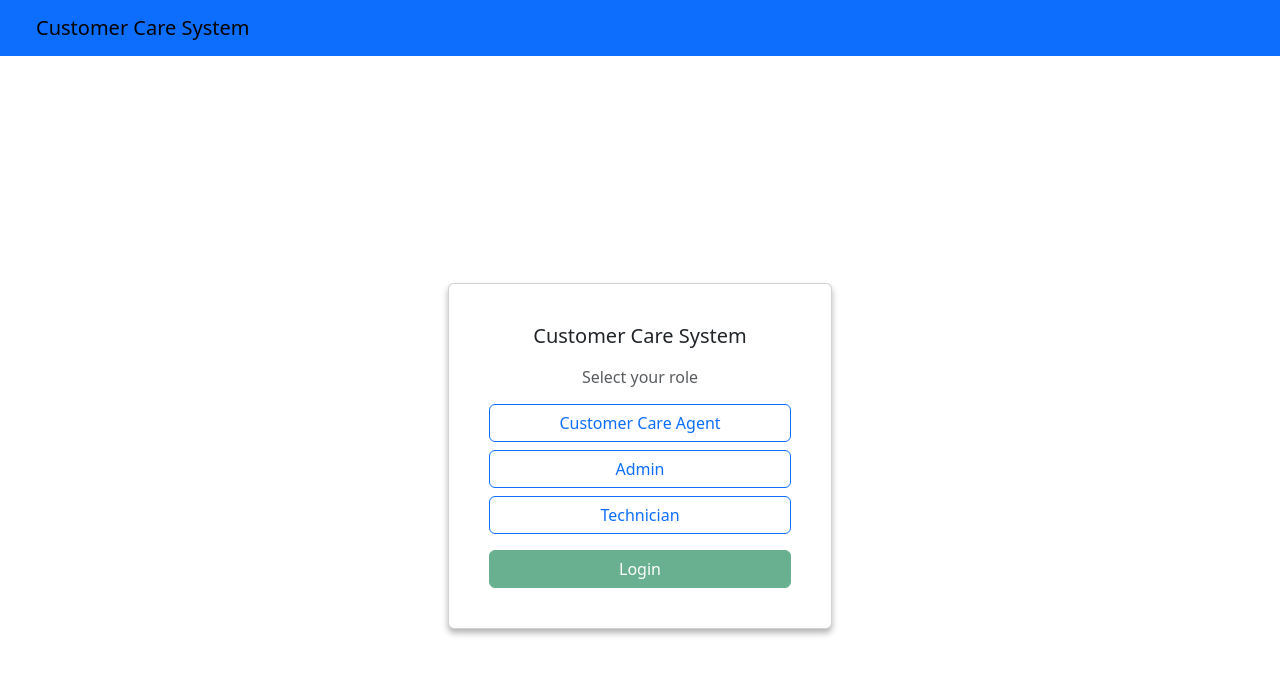
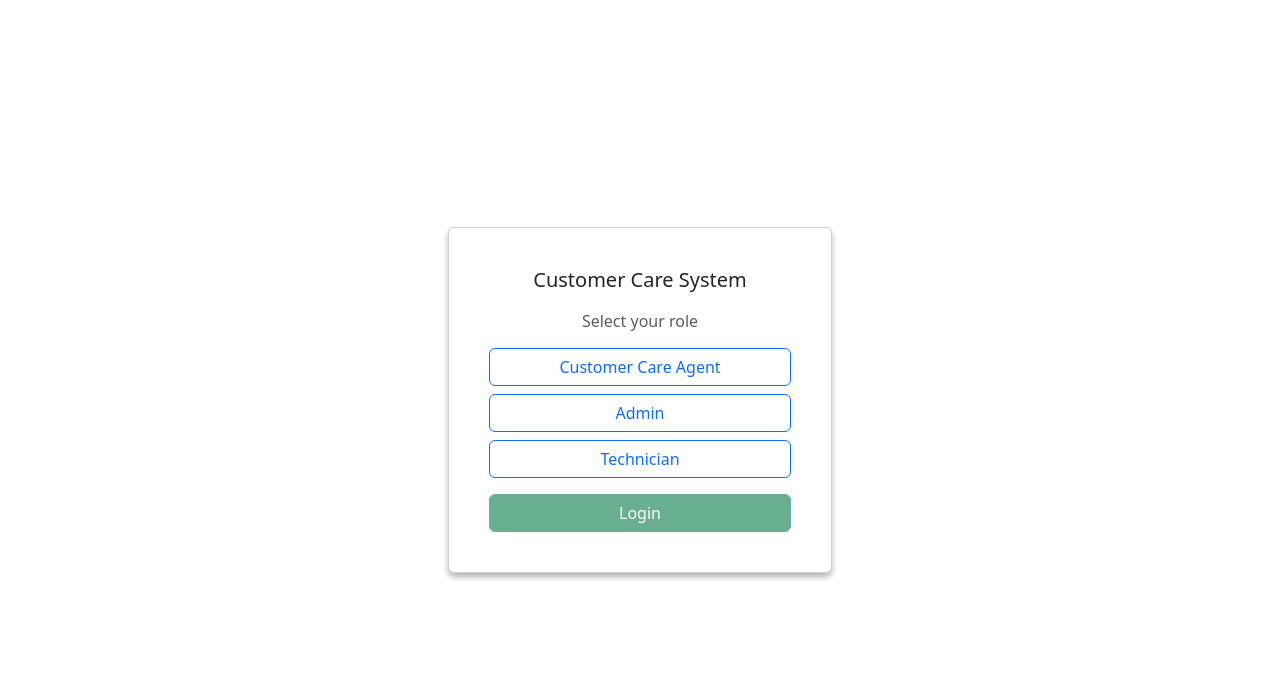
Before and after one commit to Hakeem-A/App, a React (Vite) app in the folder customer-care-app/: page /login in a window 1280 px wide. Shown: the top 674 px of the page. Built offline with nearby package versions, Linux system fonts and the light colour scheme.

Commit message:
hide navbar on log in page

```diff
--- a/customer-care-app/src/App.jsx
+++ b/customer-care-app/src/App.jsx
@@ -1,5 +1,5 @@
 import React from 'react';
-import { BrowserRouter as Router, Routes, Route, Navigate, useNavigate } from 'react-router-dom';
+import { BrowserRouter as Router, Routes, Route, Navigate, useNavigate, useLocation } from 'react-router-dom';
 import { AuthProvider, useAuth } from './context/AuthContext.jsx';
 import AppNavbar from './components/Navbar.jsx';
 import LoginPage from './pages/LoginPage.jsx';
@@ -45,11 +45,12 @@ function AdminDashboardWrapper() {
   );
 }
 
-function App() {
+function Layout() {
+  const location = useLocation();
+
   return (
-      <AuthProvider>
-        <Router>
-          <AppNavbar />
+    <>
+      {location.pathname !== '/login' && <AppNavbar />}
       <Routes>
         <Route path="/login" element={<LoginPage />} />
 
@@ -91,6 +92,15 @@ function App() {
 
         <Route path="*" element={<Navigate to="/login" replace />} />
       </Routes>
+    </>
+  );
+}
+
+function App() {
+  return (
+    <AuthProvider>
+      <Router>
+        <Layout />
       </Router>
     </AuthProvider>
   );
```
Also changed, not shown: 1 other file (tests, documents, lock files or other folders). Lines whose indentation alone changed are shown as unchanged.
